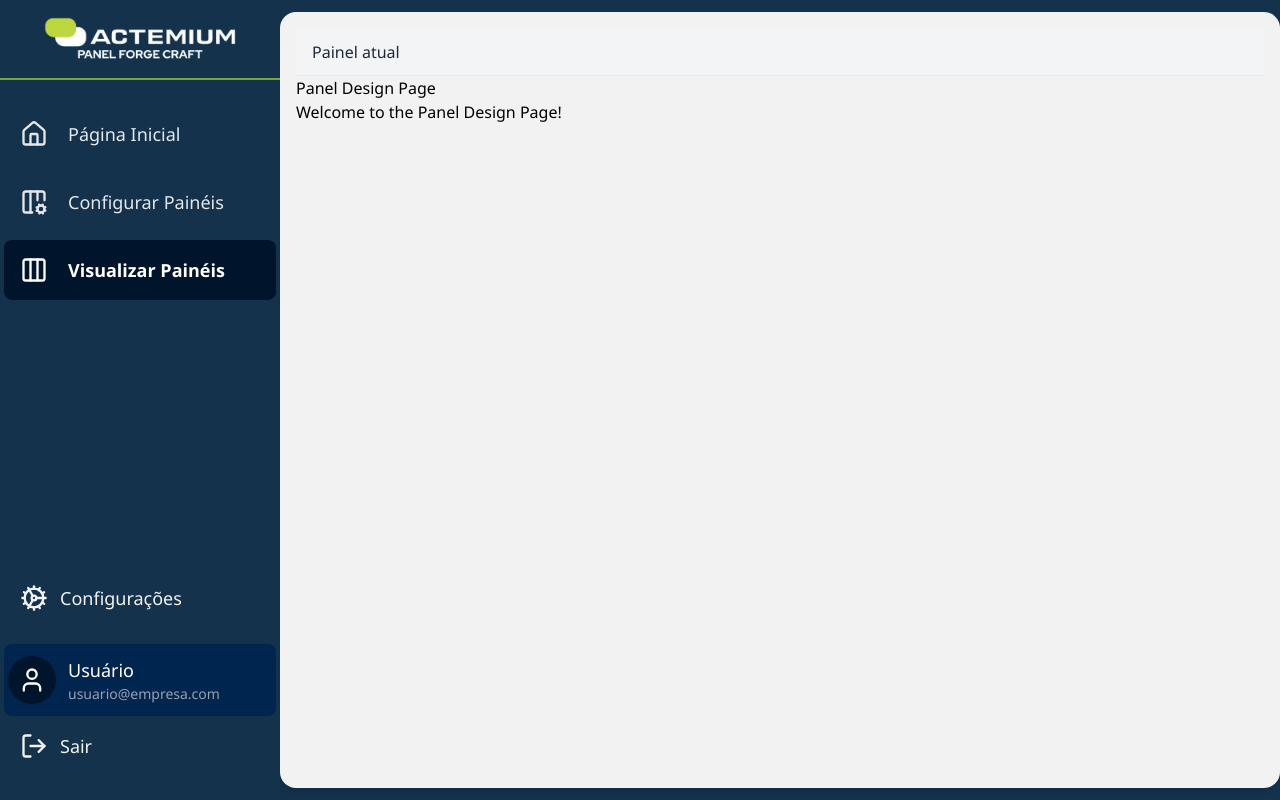
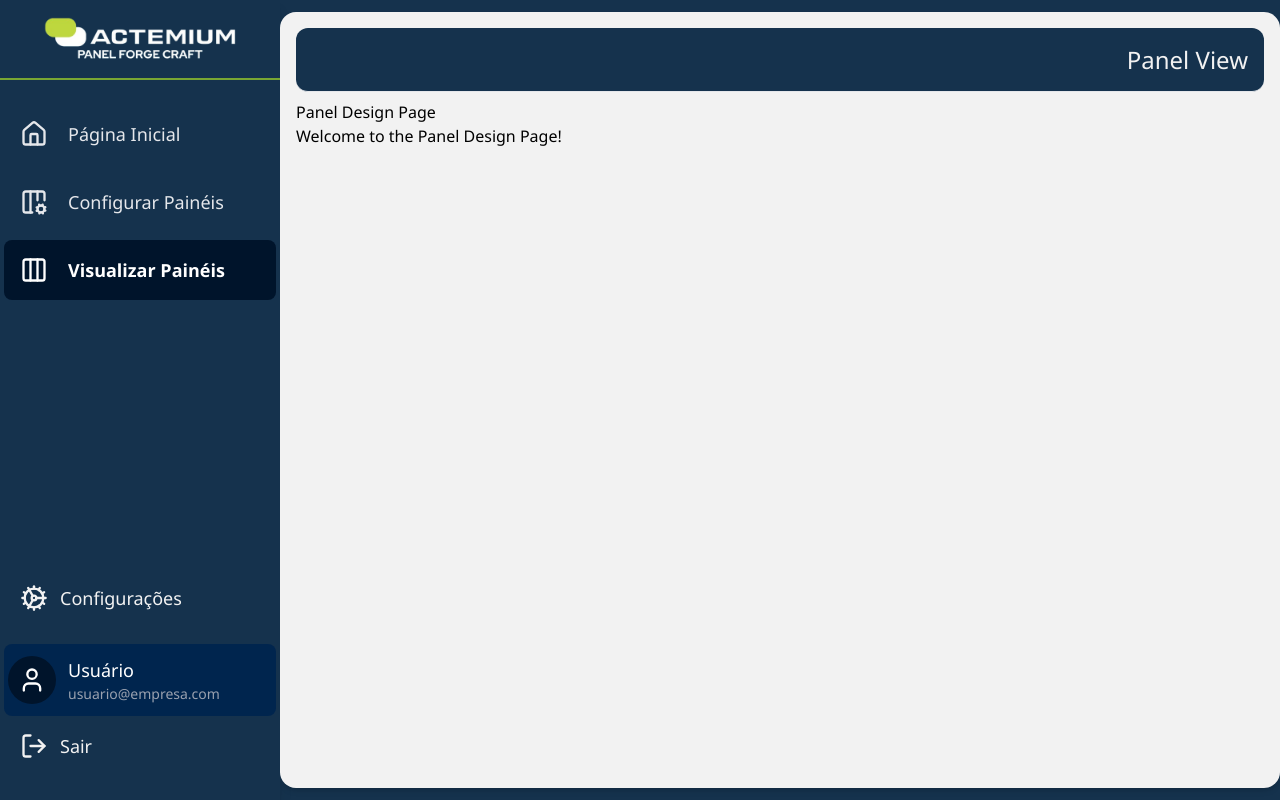
Before and after one commit to ramonis567/PanelForgeCraft, a React (Vite) app in the folder panel-fc-frontend/: page /panel-design in a window 1280 px wide. Built offline with nearby package versions, Linux system fonts and the light colour scheme.

Commit message:
Add header to panel-design page

```diff
--- a/panel-fc-frontend/src/pages/PanelDesign/index.tsx
+++ b/panel-fc-frontend/src/pages/PanelDesign/index.tsx
@@ -3,12 +3,12 @@ import AppLayout from "../../layouts/AppLayout";
 function PanelDesignPage() {
     return(
         <AppLayout>
-            <header className="h-12 bg-gray-100 border-b border-gray-200 flex items-center px-4">
-                <span className="font-medium text-gray-800">
-                    Painel atual
+            <header className="h-16 rounded-xl bg-[var(--color-surface-2)] border-b border-gray-200 flex items-center px-4 mb-2">
+                <span className="font-medium text-gray-800 flex justify-between gap-3 w-full">
+                    <h1 className="text-2xl text-[var(--color-bg)]">{}</h1>
+                    <h1 className="text-2xl text-[var(--color-bg)]">Panel View</h1>
                 </span>
             </header>
-
 
             <h1>Panel Design Page</h1>
             <p>Welcome to the Panel Design Page!</p>
```
